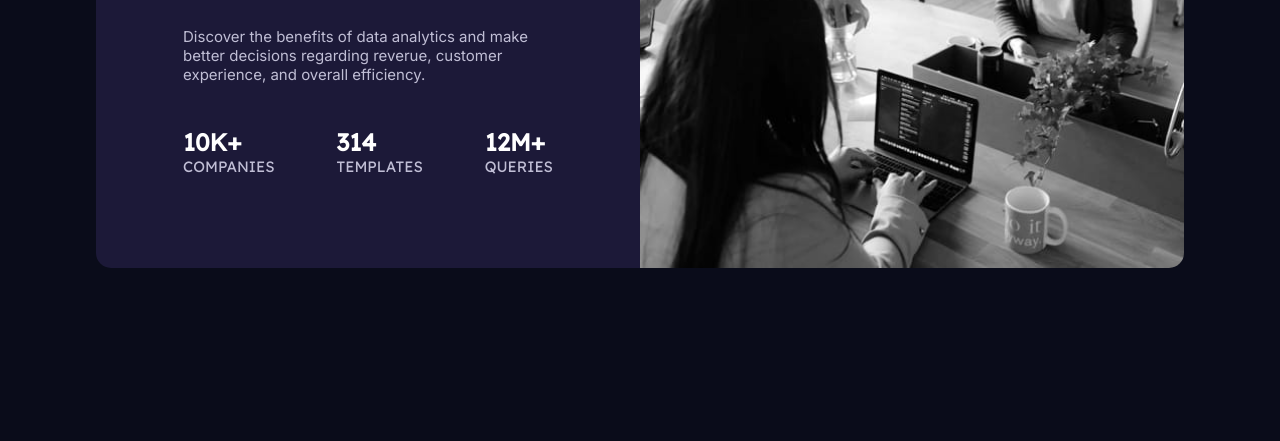
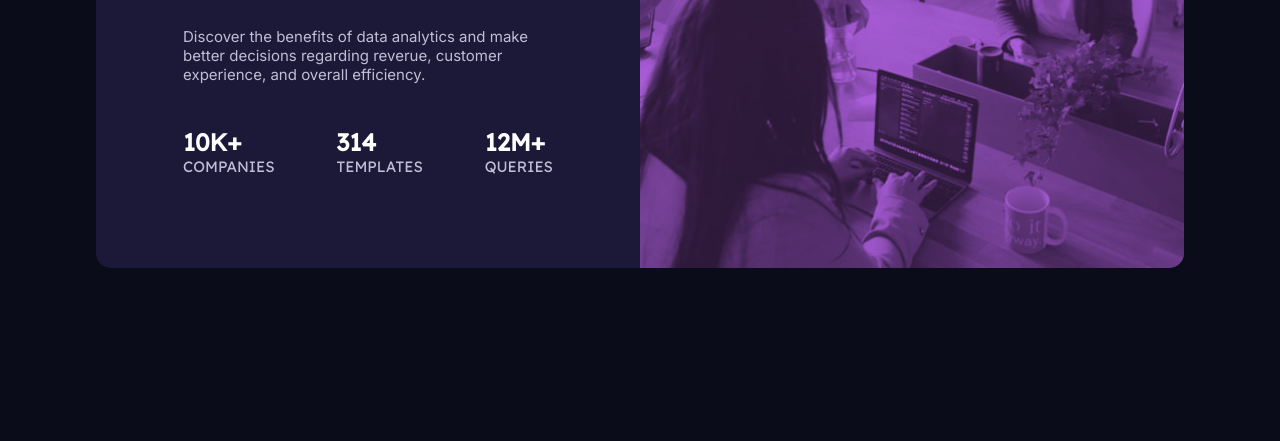
Before and after one commit to caretaker03/stats-preview-card-component, a plain HTML site: page index.html in a window 1280 px wide. Shown: the part 359-800 px from the top of the page. Drawn offline with Linux system fonts and the light colour scheme.

Commit message:
Update index.css

```diff
--- a/index.css
+++ b/index.css
@@ -28,6 +28,8 @@ img {
     height: 100%;
     border-top-right-radius: 15px;
     border-bottom-right-radius: 15px;
+    mix-blend-mode: multiply;
+    opacity: 0.75;
 }
 
 h1 {
@@ -65,6 +67,7 @@ span {
     width: 50%;
     border-bottom-right-radius: 15px;
     border-top-right-radius: 15px;
+    background: hsl(277, 63%, 61%);
 }
 
 .content {
```
